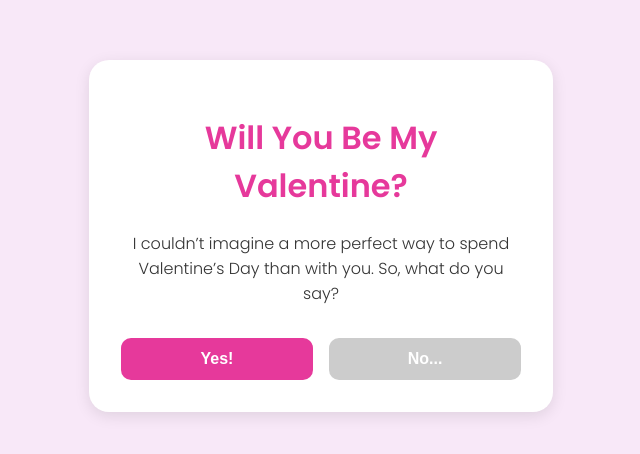
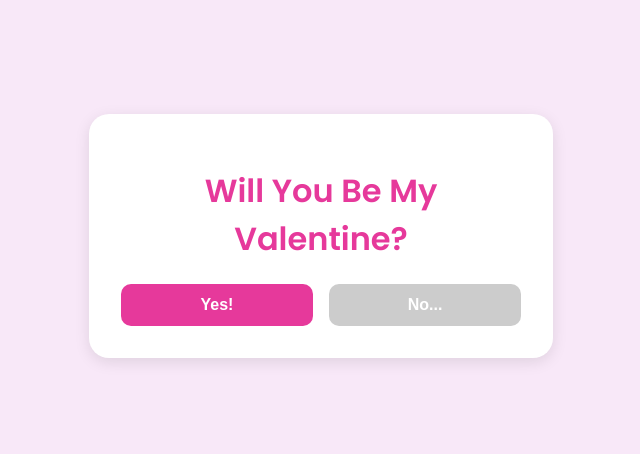
Before and after one commit to Bareroll/dah, a plain HTML site: page index.html in a window 1280 px wide. Shown: the part 164-618 px from the top of the page, without its empty margins (319-959 px from the left). Drawn offline with Linux system fonts and the light colour scheme.

Commit message:
Update index.html

```diff
--- a/index.html
+++ b/index.html
@@ -72,7 +72,6 @@
 <body>
   <div class="card">
     <h1>Will You Be My Valentine?</h1>
-    <p>I couldn’t imagine a more perfect way to spend Valentine’s Day than with you. So, what do you say?</p>
     <div class="buttons">
       <button onclick="handleYes()">Yes!</button>
       <button class="no" onclick="handleNo()">No...</button>
```
